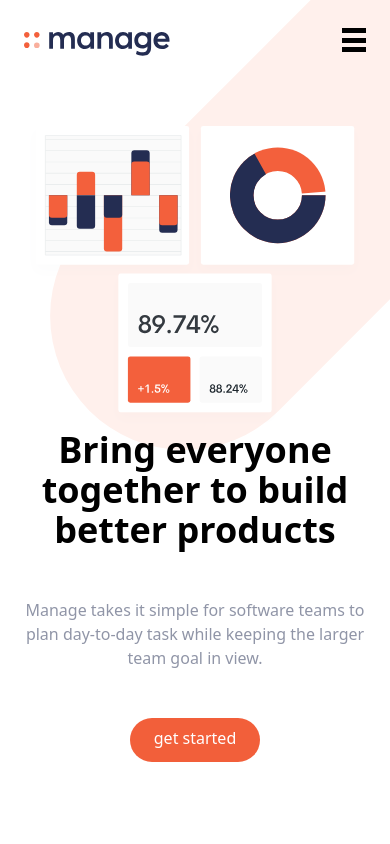
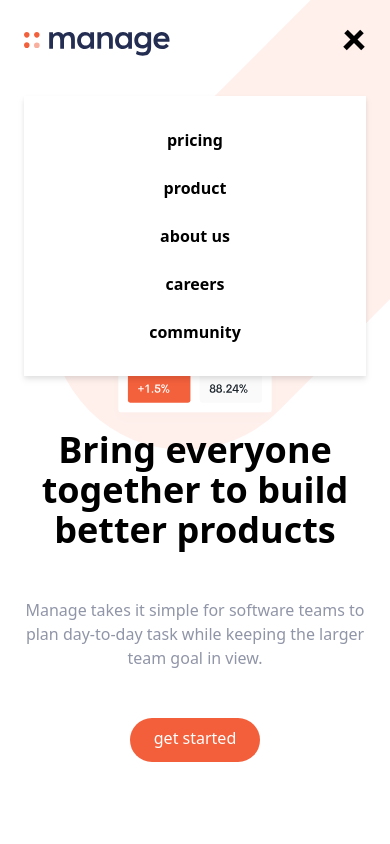
Before and after one commit to Artuchka/tailwind_training, a website: page index.html in a window 390 px wide. Both pictures are taken after a click on the button 354 px from the left and 40 px from the top of the page. Shown: the top 844 px of the page. Drawn offline with Linux system fonts and the light colour scheme.

Commit message:
mobile menu onclick added

```diff
--- a/index.html
+++ b/index.html
@@ -7,6 +7,7 @@
     <meta name="viewport" content="width=device-width, initial-scale=1.0">
     <link rel="stylesheet" href="./css/main.css">
     <title>manage landing page</title>
+    <script src="js/script.js" defer></script>
 </head>
 
 <body>
@@ -43,7 +44,7 @@
         <!-- mobile menu -->
         <div class="md:hidden">
             <div id="menu"
-                class="abosulute flex flex-col items-center self-end hidden py-8 mt-10 space-y-6 font-bold bg-white sm:w-auto sm:self-center left-6 right-6 drop-shadow-md">
+                class="absolute flex-col items-center self-end hidden py-8 mt-10 space-y-6 font-bold bg-white sm:w-auto sm:self-center left-6 right-6 drop-shadow-md">
                 <a href="#" class="hover:text-darkGrayishBlue">pricing</a>
                 <a href="#" class="hover:text-darkGrayishBlue">product</a>
                 <a href="#" class="hover:text-darkGrayishBlue">about us</a>
--- /dev/null
+++ b/js/script.js
@@ -0,0 +1,8 @@
+const btn = document.querySelector("#menu-btn")
+const nav = document.querySelector("#menu")
+
+btn.addEventListener("click", (e) => {
+	btn.classList.toggle("open")
+	nav.classList.toggle("flex")
+	nav.classList.toggle("hidden")
+})
```
Also changed, not shown: css/main.css.
